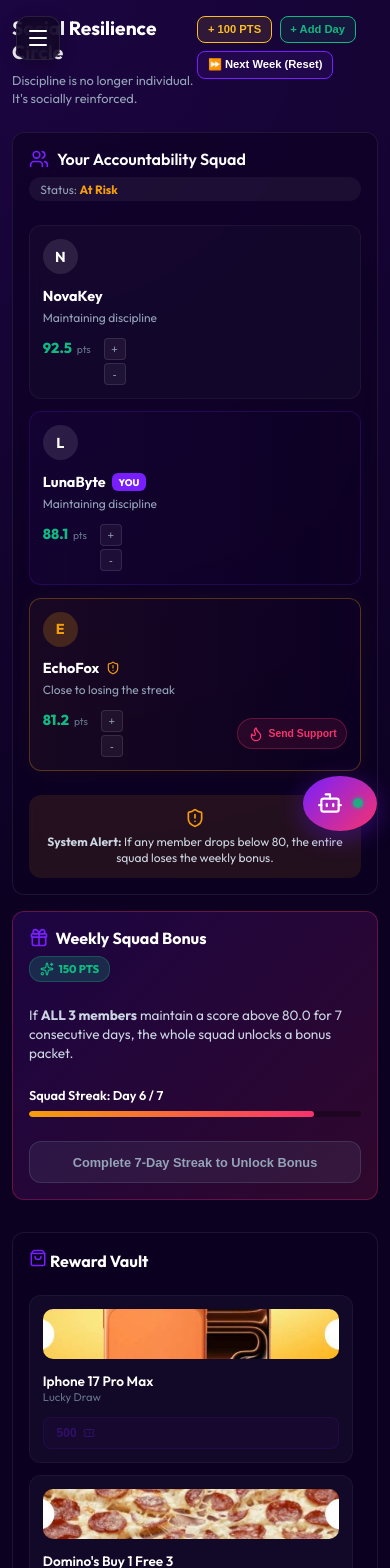
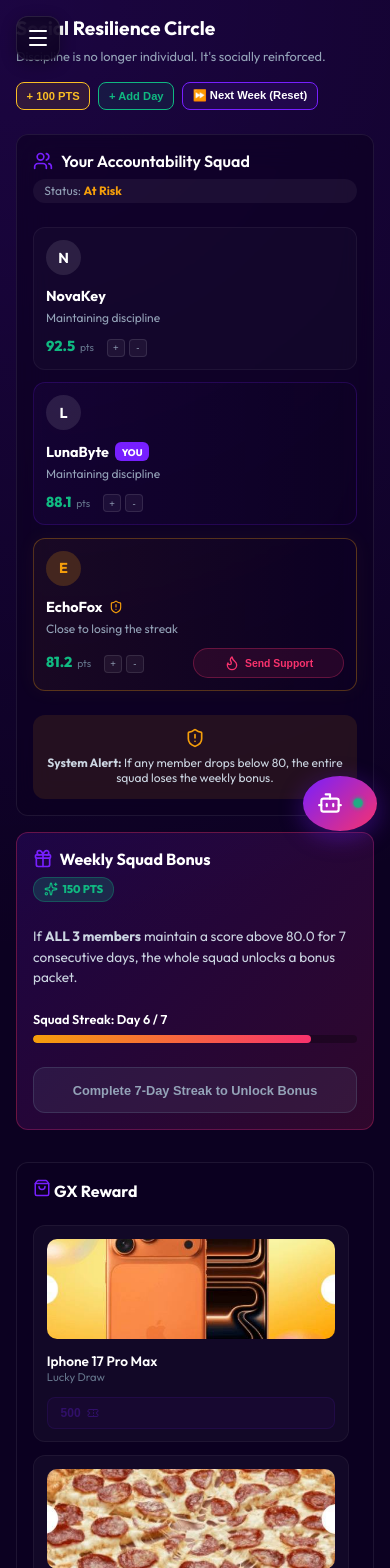
Before and after one commit to chan050516-sudo/GX-Sentinel, a React (Vite) app in the folder frontend/: page /social in a window 390 px wide. Shown: the top 1568 px of the page. Built offline with nearby package versions, Linux system fonts and the light colour scheme.

Commit message:
Responsive

```diff
--- a/frontend/src/pages/SocialCircle.css
+++ b/frontend/src/pages/SocialCircle.css
@@ -1498,3 +1498,367 @@
     font-size: 0.7rem !important;
   }
 }
+
+/* =============================================
+   ENHANCED MOBILE RESPONSIVENESS
+   ============================================= */
+@media (max-width: 1024px) and (orientation: landscape) {
+  .social-container {
+    padding: 1.5rem;
+  }
+
+  .social-header {
+    margin-bottom: 1.5rem;
+  }
+
+  .social-header h2 {
+    font-size: 1.3rem;
+  }
+
+  .bonus-stats-column {
+    max-height: 70vh;
+    overflow-y: auto;
+    padding-right: 0.5rem;
+  }
+}
+
+@media (max-width: 768px) and (orientation: landscape) {
+  .social-container {
+    padding: 1rem;
+  }
+
+  .squad-card {
+    padding: 1.2rem;
+  }
+
+  .squad-member {
+    gap: 0.8rem;
+    padding: 0.8rem;
+  }
+
+  .bonus-stats-column {
+    gap: 1.5rem;
+  }
+
+  .bonus-card {
+    padding: 1.2rem;
+  }
+}
+
+/* Tablet & larger phones in portrait */
+@media (min-width: 481px) and (max-width: 768px) {
+  .social-header {
+    flex-wrap: wrap;
+    gap: 1rem;
+  }
+
+  .social-header > div:last-child {
+    width: 100%;
+    flex-wrap: wrap;
+    justify-content: flex-start;
+  }
+
+  .social-header button {
+    flex: 1;
+    min-width: 120px;
+  }
+
+  .squad-card {
+    padding: 1.5rem;
+  }
+
+  .card-header {
+    flex-direction: row;
+    justify-content: space-between;
+  }
+
+  .squad-member {
+    flex-direction: row;
+    align-items: center;
+  }
+
+  .member-action-area {
+    flex-direction: column;
+    width: auto;
+  }
+
+  .bonus-stats-column {
+    gap: 1.5rem;
+  }
+
+  .reward-list-scrollable {
+    max-height: 400px;
+  }
+}
+
+/* Small phones (320px - 480px) */
+@media (max-width: 480px) {
+  /* Better spacing and text hierarchy */
+  .social-header {
+    display: flex;
+    flex-direction: column;
+    gap: 1rem;
+  }
+
+  .social-header > div:last-child {
+    display: grid;
+    grid-template-columns: repeat(auto-fit, minmax(100px, 1fr));
+    width: 100%;
+    gap: 0.5rem;
+  }
+
+  .social-header button {
+    font-size: 0.65rem;
+    padding: 0.4rem 0.5rem;
+    white-space: nowrap;
+  }
+
+  /* Squad member improvements */
+  .squad-member {
+    padding: 0.75rem;
+    gap: 0.75rem;
+  }
+
+  .member-info {
+    width: 100%;
+  }
+
+  .score-display {
+    flex-wrap: wrap;
+    width: 100%;
+  }
+
+  .score-adjust-mock {
+    flex-direction: row;
+    gap: 4px;
+  }
+
+  .adjust-btn {
+    width: 18px;
+    height: 18px;
+    font-size: 0.6rem;
+  }
+
+  .support-ping-btn {
+    width: 100%;
+    justify-content: center;
+  }
+
+  /* Bonus card improvements */
+  .bonus-card p {
+    line-height: 1.5;
+  }
+
+  .progress-bar-bg {
+    height: 8px;
+  }
+
+  .claim-btn {
+    width: 100%;
+    padding: 0.9rem;
+    font-size: 0.8rem;
+  }
+
+  /* Reward items */
+  .reward-item {
+    gap: 0.8rem;
+  }
+
+  .reward-image-container {
+    width: 100%;
+    height: 100px;
+  }
+
+  .reward-custom-img {
+    max-height: 100px;
+  }
+
+  .redeem-small-btn {
+    width: 100%;
+  }
+
+  /* Stats card */
+  .stat-grid {
+    grid-template-columns: 1fr;
+    gap: 0.8rem;
+  }
+
+  .stat-box {
+    padding: 1rem;
+  }
+
+  /* Popups */
+  .voucher-popup.massive {
+    width: 92vw;
+    max-width: 320px;
+    max-height: 90vh;
+    overflow-y: auto;
+    padding: 1.5rem 1rem;
+    gap: 1rem;
+  }
+
+  .voucher-icon-massive {
+    width: 70px !important;
+    height: 70px !important;
+  }
+
+  .sparkle-float-left,
+  .sparkle-float-right {
+    width: 28px !important;
+    height: 28px !important;
+    left: -20px !important;
+    right: -20px !important;
+  }
+
+  .reward-success-popup {
+    width: 92vw;
+    max-width: 320px;
+  }
+
+  .popup-reward-image-box {
+    width: 120px;
+    height: 120px;
+    margin: 1rem 0;
+  }
+
+  .close-popup-btn {
+    width: 40px;
+    height: 40px;
+  }
+}
+
+/* Extra small screens (320px and below) */
+@media (max-width: 320px) {
+  .social-container {
+    padding: 0.5rem;
+  }
+
+  .social-header h2 {
+    font-size: 1rem;
+  }
+
+  .social-header p {
+    font-size: 0.75rem;
+  }
+
+  .social-header button {
+    font-size: 0.6rem;
+    padding: 0.3rem 0.4rem;
+  }
+
+  .squad-card {
+    padding: 0.8rem;
+    gap: 1rem;
+  }
+
+  .card-header h3 {
+    font-size: 0.95rem;
+  }
+
+  .member-avatar {
+    width: 28px;
+    height: 28px;
+    font-size: 0.75rem;
+  }
+
+  .handle {
+    font-size: 0.8rem;
+  }
+
+  .score-value {
+    font-size: 0.8rem;
+  }
+
+  .bonus-card {
+    padding: 0.8rem;
+  }
+
+  .bonus-card p {
+    font-size: 0.8rem;
+  }
+
+  .claim-btn {
+    font-size: 0.75rem;
+    padding: 0.7rem;
+  }
+
+  .stats-card {
+    padding: 0.8rem;
+  }
+
+  .stat-box {
+    padding: 0.6rem;
+  }
+
+  .stat-value {
+    font-size: 1rem;
+  }
+
+  .reward-item {
+    padding: 0.6rem;
+  }
+}
+
+/* Touch-friendly interface for mobile */
+@media (hover: none) and (pointer: coarse) {
+  /* Increase touch target sizes */
+  .support-ping-btn,
+  .redeem-small-btn,
+  .claim-btn,
+  .adjust-btn {
+    min-height: 44px;
+    min-width: 44px;
+  }
+
+  /* Reduce hover animations for touch devices */
+  .squad-member:hover {
+    background: rgba(255, 255, 255, 0.02);
+    transform: none;
+  }
+
+  .support-ping-btn:active {
+    transform: scale(0.98);
+  }
+
+  .claim-btn:active {
+    transform: scale(0.98);
+  }
+
+  .redeem-small-btn:active {
+    transform: scale(0.98);
+  }
+}
+
+/* Safe area for notched devices */
+@supports (padding: max(0px)) {
+  @media (max-width: 768px) {
+    .social-container {
+      padding: max(1rem, env(safe-area-inset-top)) max(1rem, env(safe-area-inset-right)) max(1rem, env(safe-area-inset-bottom)) max(1rem, env(safe-area-inset-left));
+    }
+
+    .close-popup-btn {
+      top: max(1rem, env(safe-area-inset-top));
+      right: max(1rem, env(safe-area-inset-right));
+    }
+  }
+}
+
+/* Tablet landscape mode adjustments */
+@media (min-width: 1025px) and (max-height: 600px) {
+  .social-container {
+    padding: 1.5rem;
+  }
+
+  .bonus-stats-column {
+    max-height: calc(100vh - 200px);
+    overflow-y: auto;
+  }
+
+  .reward-list-scrollable {
+    max-height: 300px;
+  }
+
+  .squad-list {
+    gap: 0.8rem;
+  }
+}
--- a/frontend/src/pages/SocialCircle.tsx
+++ b/frontend/src/pages/SocialCircle.tsx
@@ -318,7 +318,7 @@ export default function SocialCircle() {
           {/* Reward Redemption Vault */}
           <div className="stats-card reward-vault">
             <div className="card-header-row">
-                <h3><ShoppingBag size={18} className="header-icon" /> Reward Vault</h3>
+                <h3><ShoppingBag size={18} className="header-icon" /> GX Reward</h3>
             </div>
 
             <div className="reward-list-scrollable">
```
